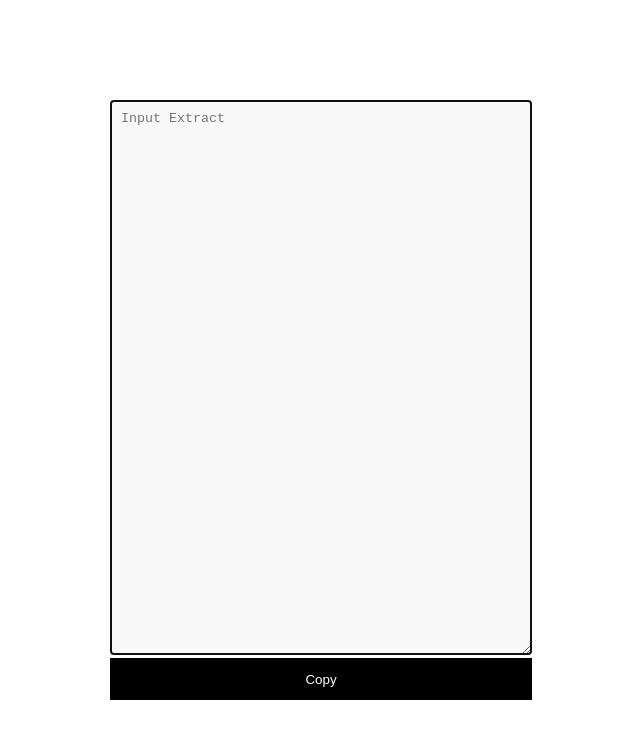
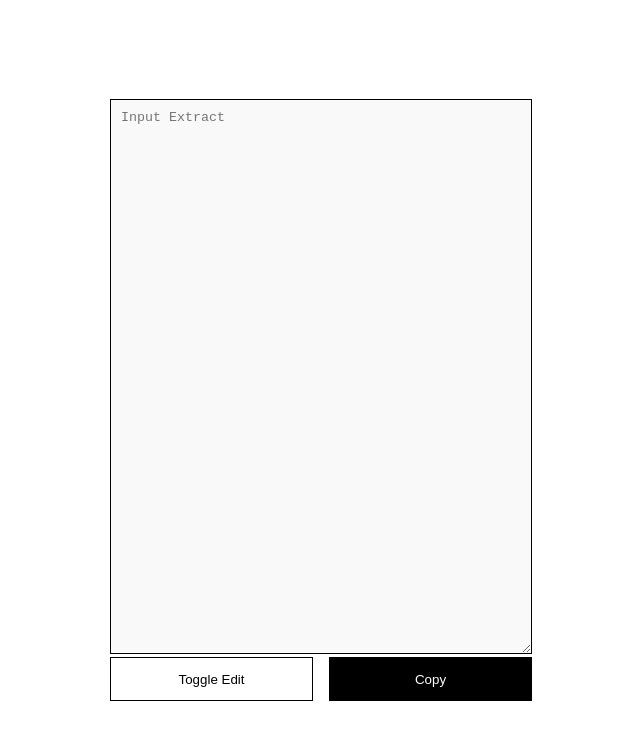
Before and after one commit to jakub-ucinski/jakub-ucinski.github.io, a plain HTML site: page index.html in a window 1280 px wide. Both pictures are taken after a click on the button "Copy". Shown: the whole page, without its empty margins (319-959 px from the left). Drawn offline with Linux system fonts and the light colour scheme.

Commit message:
add edit toggle

```diff
--- a/index.html
+++ b/index.html
@@ -10,9 +10,29 @@
   <body>
     <div id="outer">
       <div>
-        <textarea placeholder="Input Extract" id="inputText"></textarea>
+        <textarea
+          placeholder="Input Extract"
+          id="inputText"
+          class="text"
+          onkeydown="onKeyHandler()"
+          onkeyup="onKeyHandler()"
+        ></textarea>
+        <textarea
+          placeholder="Input Extract"
+          class="text hidden"
+          id="editText"
+        ></textarea>
       </div>
-      <button id="copyButton" onclick="copyHandler()">Copy</button>
+      <div id="buttons">
+        <button
+          class="button"
+          id="editButton"
+          onclick="onEditButtonClickHandler()"
+        >
+          Toggle Edit
+        </button>
+        <button class="button" onclick="copyHandler()">Copy</button>
+      </div>
     </div>
 
     <!-- <div id="outputText"></div> -->
--- a/script.js
+++ b/script.js
@@ -2,7 +2,8 @@ function onKeyHandler() {
   const inputText = document.getElementById("inputText").value;
   const temp0 = removeNumbers(inputText);
   const temp1 = removeLineBreaks(temp0);
-  document.getElementById("outputText").innerText = temp1;
+  console.log(temp1);
+  document.getElementById("editText").value = temp1;
 }
 
 function removeNumbers(inputText) {
@@ -27,15 +28,18 @@ function removeLineBreaks(inputText) {
     .join(" ");
 }
 
+const onEditButtonClickHandler = () => {
+  document.getElementById("inputText").classList.toggle("hidden");
+  document.getElementById("editText").classList.toggle("hidden");
+};
+
 const copyHandler = () => {
-  const inputTextField = document.getElementById("inputText");
+  const editTextField = document.getElementById("editText");
 
   // Select the text field
-  inputTextField.select();
-  inputTextField.setSelectionRange(0, 99999); // For mobile devices
+  editTextField.select();
+  editTextField.setSelectionRange(0, 99999); // For mobile devices
 
-  const temp0 = removeNumbers(inputTextField.value);
-  const temp1 = removeLineBreaks(temp0);
   // Copy the text inside the text field
-  navigator.clipboard.writeText(temp1);
+  navigator.clipboard.writeText(editTextField.value);
 };
--- a/style.css
+++ b/style.css
@@ -151,7 +151,7 @@ body {
   box-sizing: border-box;
 }
 
-#inputText {
+.text {
   width: 30em;
   max-width: -webkit-fill-available;
   background-color: #f9f9f9;
@@ -160,11 +160,22 @@ body {
   padding: 10px;
 }
 
-#copyButton {
+.hidden {
+  display: none;
+}
+
+.button {
   padding: 1em 1.3em;
   background-color: black;
   color: white;
   border: none;
+  width: 50%;
+}
+
+#editButton {
+  border: 1px solid black;
+  background: white;
+  color: black;
 }
 
 #outer {
@@ -192,3 +203,8 @@ body {
   display: flex;
   overflow-y: scroll;
 } */
+
+#buttons {
+  display: flex;
+  gap: 1em;
+}
```
